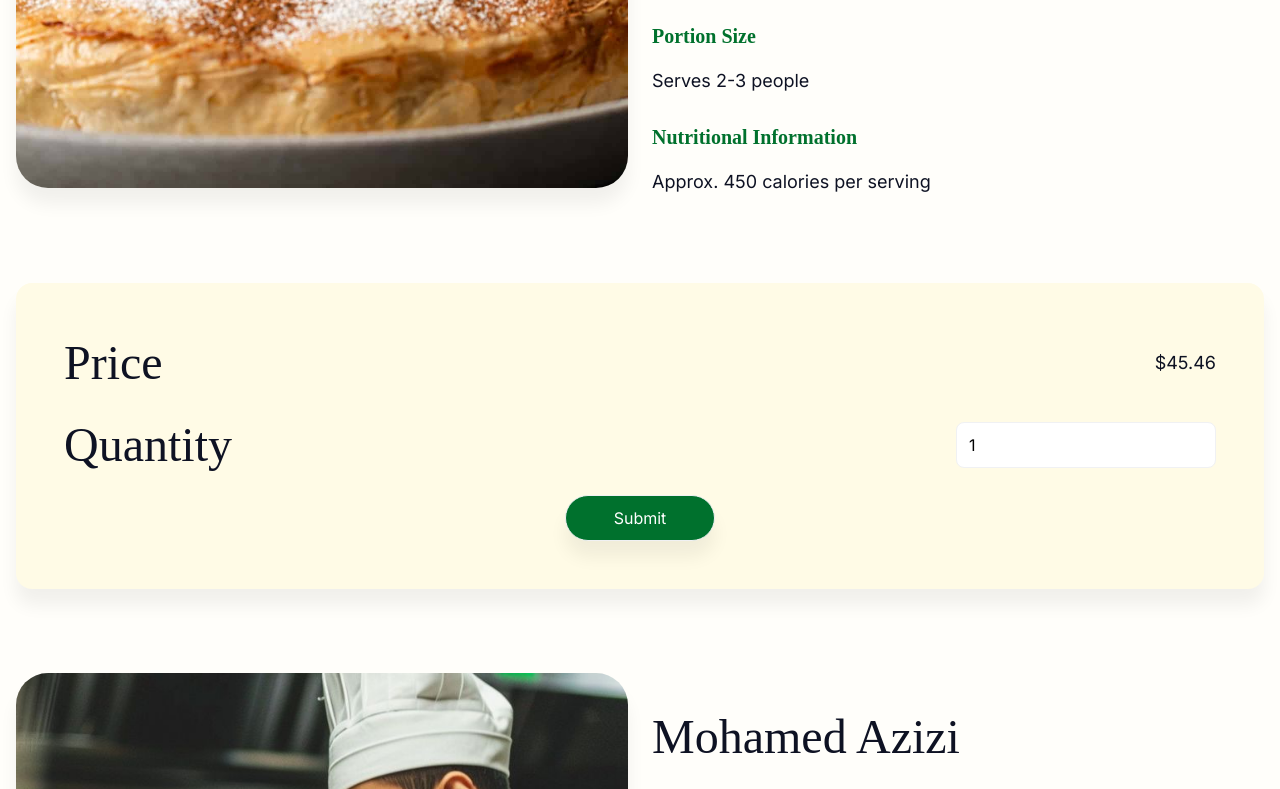
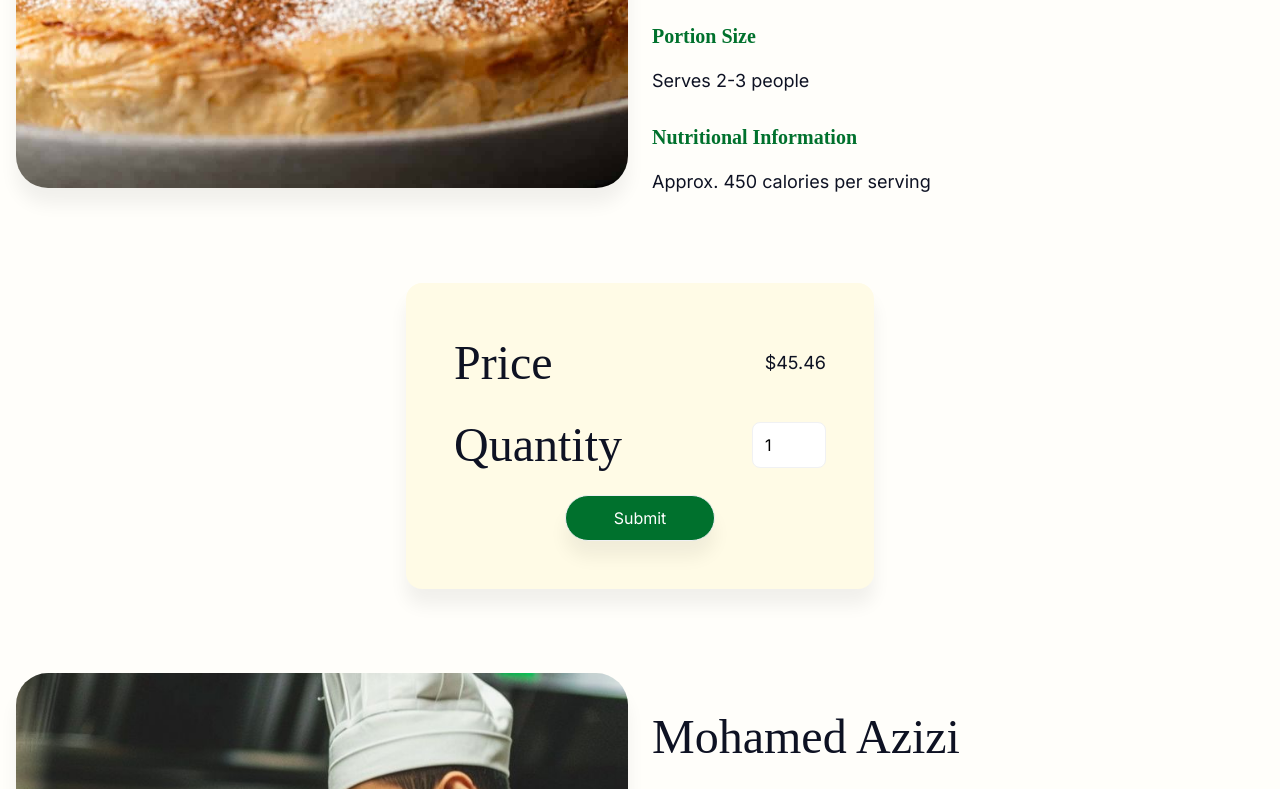
Before and after one commit to timo-ostora/school_project, a plain HTML site: page product.html in a window 1280 px wide. Shown: the part 610-1399 px from the top of the page. Drawn offline with nearby package versions, Linux system fonts and the light colour scheme; a web font is replaced by a local one.

Commit message:
edit place-order form

```diff
--- a/assist/css/style.css
+++ b/assist/css/style.css
@@ -1403,8 +1403,12 @@ input[type="submit"] {
 }
 .label-box > input[type="number"] {
   padding: 12px;
-}
-
+  width: 48px;
+}
+.place-order {
+  max-width: 500px;
+  margin: auto;
+}
 .chef.container {
   display: grid;
   grid-template-columns: 1fr 1fr;
```
